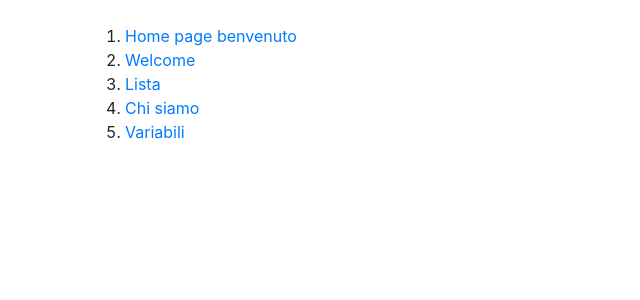
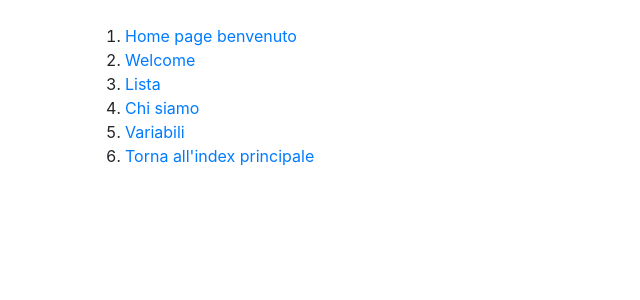
Before and after one commit to RiccardoGio1/primo_progetto, a Django app: page /prima_app/ in a window 1280 px wide. Shown: the part 56-356 px from the top of the page, without its empty margins (0-640 px from the left). Run offline with Django 5.2, Linux system fonts and the light colour scheme.

Commit message:
Passo20_pt2

```diff
--- a/prima_app/templates/prima_app/index.html
+++ b/prima_app/templates/prima_app/index.html
@@ -7,5 +7,6 @@
     <li><a href="{% url 'prima_app:lista'%}">Lista</a></li>
     <li><a href="{% url 'prima_app:chi_siamo'%}">Chi siamo</a></li>
     <li><a href="{% url 'prima_app:variabili'%}">Variabili</a></li>
+    <li><a href="/">Torna all'index principale</a></li>
 </ol>
 {%endblock content%}
--- a/seconda_app/templates/seconda_app/index2.html
+++ b/seconda_app/templates/seconda_app/index2.html
@@ -5,5 +5,6 @@
     <li><a href="{% url 'seconda_app:es_if'%}">Es con if</a></li>
     <li><a href="{% url 'seconda_app:es_for'%}">Es con for</a></li>
     <li><a href="{% url 'seconda_app:es_if_else_elif'%}">Es con if else elif</a></li>
+    <li><a href="/">Torna all'index principale</a></li>
 </ol>
 {%endblock content%}
```
